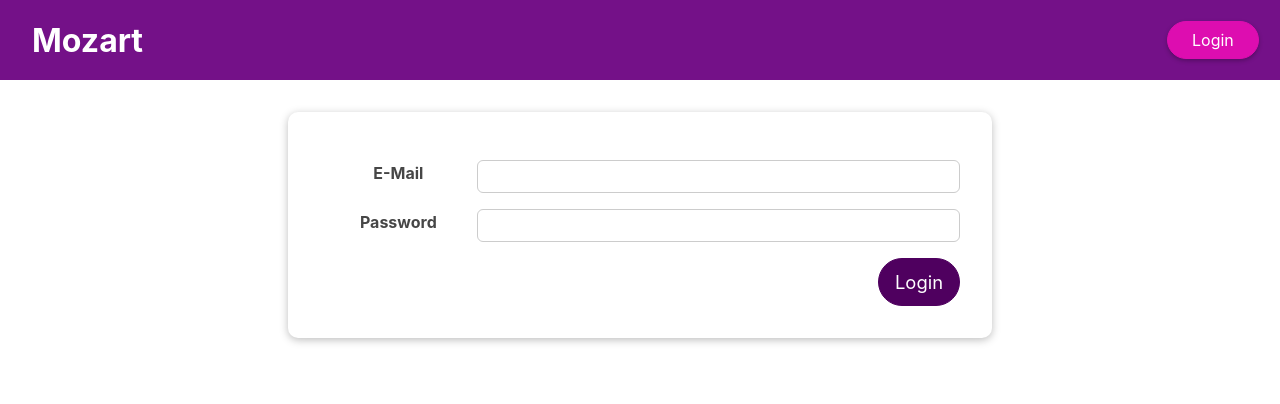
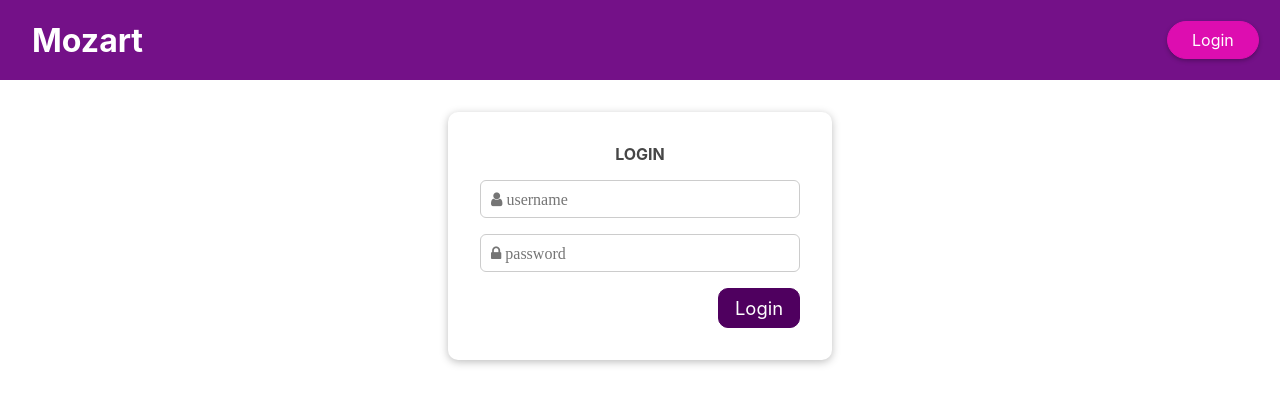
Before and after one commit to josechambule/mozart-portal, a React (Create React App) app: page /auth in a window 1280 px wide. Shown: the top 404 px of the page. Built offline with nearby package versions, Linux system fonts and the light colour scheme.

Commit message:
changing login page

```diff
--- a/package.json
+++ b/package.json
@@ -3,10 +3,15 @@
   "version": "0.1.0",
   "private": true,
   "dependencies": {
+    "@emotion/react": "^11.10.6",
+    "@emotion/styled": "^11.10.6",
+    "@mui/icons-material": "^5.11.11",
+    "@mui/material": "^5.11.14",
     "@testing-library/jest-dom": "^5.16.5",
     "@testing-library/react": "^13.4.0",
     "@testing-library/user-event": "^13.5.0",
     "cors": "^2.8.5",
+    "font-awesome": "^4.7.0",
     "react": "^18.2.0",
     "react-dom": "^18.2.0",
     "react-router-dom": "^6.8.2",
--- a/src/Layout/UI/Button/Button.module.css
+++ b/src/Layout/UI/Button/Button.module.css
@@ -3,10 +3,10 @@
   border: 1px solid #4f005f;
   background: #4f005f;
   color: white;
-  padding: 0.75rem 1rem;
+  padding: 0.5rem 1rem;
   cursor: pointer;
   font-size: 1.15rem;
-  border-radius: 60px;
+  border-radius: 10px;
 }
 
 .button:hover,
--- a/src/component/Auth/Auth.js
+++ b/src/component/Auth/Auth.js
@@ -1,11 +1,11 @@
 import classes from "./Auth.module.css";
-import Card from "../../Layout/UI/Card/Card"
-import Button from "../../Layout/UI/Button/Button"
+import Card from "../../Layout/UI/Card/Card";
+import Button from "../../Layout/UI/Button/Button";
 import { Form } from "react-router-dom";
 import { useState } from "react";
+import '../../../node_modules/font-awesome/css/font-awesome.min.css';
 
 function Auth() {
-
   const [isLoading, setIsLoading] = useState(false);
 
   const submitHandler = () => {
@@ -15,41 +15,21 @@ function Auth() {
   return (
     <Card className={classes.login}>
       <Form method="post" onSubmit={submitHandler}>
-        <div className = {classes.control}
-         /* className={`${classes.control} ${
-            emailState.isValid === false ? classes.invalid : ""
-          }`}*/
-        >
-          <label htmlFor="email">E-Mail</label>
-          <input
-            type="email"
-            id="email"
-            name="email"
-            required
-            /*value={emailState.value}
-            onChange={emailChangeHandler}
-            onBlur={validateEmailHandler}*/
-          />
+        <div className={classes.loginlabel}>
+          <label>LOGIN</label>
         </div>
-        <div className = {classes.control}
-          /*className={`${classes.control} ${
-            passwordIsValid === false ? classes.invalid : ""
-          }`}*/
-        >
-          <label htmlFor="password">Password</label>
-          <input
-            type="password"
-            id="password"
-            name="password"
-            required
-            //value={enteredPassword}
-            //onChange={passwordChangeHandler}
-            //onBlur={validatePasswordHandler}
-          />
+        <div className={classes.control}>
+          <label htmlFor="username"></label>
+          <input type="text" id="username" name="username" placeholder="&#xf007; username" required />
+        </div>
+        <div className={classes.control}>
+          <label htmlFor="password"></label>
+          <input type="password" id="password" name="password" placeholder="&#xf023; password" required />
         </div>
         <div className={classes.actions}>
           <Button type="submit" disabled={isLoading}>
-          <i className={`${isLoading === true ? classes.loading : ""}`}></i>Login
+            <i className={`${isLoading === true ? classes.loading : ""}`}></i>
+            Login
           </Button>
         </div>
       </Form>
--- a/src/component/Auth/Auth.module.css
+++ b/src/component/Auth/Auth.module.css
@@ -1,6 +1,6 @@
 .login {
   width: 90%;
-  max-width: 40rem;
+  max-width: 20rem;
   margin: 2rem auto;
   padding: 2rem;
 }
@@ -12,24 +12,31 @@
   flex-direction: column;
 }
 
-.control label,
+/*.control label,*/
 .control input {
   display: block;
 }
 
-.control label {
+/*.control label {
   font-weight: bold;
   flex: 1;
   color: #464646;
   margin-bottom: 0.5rem;
+}*/
+
+.loginlabel {
+  font-weight: bold;
+  flex: 1;
+  color: #464646;
 }
 
 .control input {
   flex: 3;
   font: inherit;
-  padding: 0.35rem 0.35rem;
+  padding: 0.625rem 0.625rem;
   border-radius: 6px;
   border: 1px solid #ccc;
+  font-family: FontAwesome;
 }
 
 .control input:focus {
@@ -45,6 +52,7 @@
 
 .actions {
   text-align: right;
+  border-radius: 10px;
 }
 
 .loading{
--- a/src/component/Submission/CSS/SubmissionList.module.css
+++ b/src/component/Submission/CSS/SubmissionList.module.css
@@ -1,6 +1,6 @@
 .container {
   width: 100%;
-  min-height: 80vh;
+  min-height: 7rem;
   background: #fff;
   display: flex;
   align-items: center;
@@ -119,31 +119,31 @@ tr:hover {
 }
 
 .edit {
-  background: transparent;
-  background-image: -webkit-linear-gradient(top, transparent, transparent);
-  background-image: -moz-linear-gradient(top, transparent, transparent);
-  background-image: -ms-linear-gradient(top, transparent, transparent);
-  background-image: -o-linear-gradient(top, transparent, transparent);
-  background-image: linear-gradient(to bottom, transparent, transparent);
+  background: #6c7ae0;
+  background-image: -webkit-linear-gradient(top, #6c7ae0, #6c7ae0);
+  background-image: -moz-linear-gradient(top, #6c7ae0, #6c7ae0);
+  background-image: -ms-linear-gradient(top, #6c7ae0, #6c7ae0);
+  background-image: -o-linear-gradient(top, #6c7ae0, #6c7ae0);
+  background-image: linear-gradient(to bottom, #6c7ae0, #6c7ae0);
   -webkit-border-radius: 60;
   -moz-border-radius: 60;
-  border-radius: 60px;
-  text-shadow: 0px 0px 0px #2980b9;
-  font-family: Arial;
-  color: #2980b9;
+  border-radius: 5px;
+  text-shadow: 1px 1px 3px #666666;
+  font-family: Lato-Regular;
+  color: #ffffff;
   font-size: 20px;
-  padding: 10px 20px 10px 20px;
+  padding: 5px 10px 5px 10px;
   text-decoration: none;
   border: 0;
 }
 
 .edit:hover {
-  background: transparent;
-  background-image: -webkit-linear-gradient(top, transparent, transparent);
-  background-image: -moz-linear-gradient(top, transparent, transparent);
-  background-image: -ms-linear-gradient(top, transparent, transparent);
-  background-image: -o-linear-gradient(top, transparent, transparent);
-  background-image: linear-gradient(to bottom, transparent, transparent);
+  background: #6c7ae0;
+  background-image: -webkit-linear-gradient(top, #6c7ae0, #6c7ae0);
+  background-image: -moz-linear-gradient(top, #6c7ae0, #6c7ae0);
+  background-image: -ms-linear-gradient(top, #6c7ae0, #6c7ae0);
+  background-image: -o-linear-gradient(top, #6c7ae0, #6c7ae0);
+  background-image: linear-gradient(to bottom, #6c7ae0, #6c7ae0);
   text-decoration: none;
 }
 
--- a/src/component/Submission/SubmissionItem.js
+++ b/src/component/Submission/SubmissionItem.js
@@ -38,7 +38,7 @@ function SubmissionItem(props) {
                       <td>{val.createdBy}</td>
                       <td>
                         <button
-                          className={classes.edit}
+                          className={classes.btn}
                           onClick={() => {
                             submissionCtx.addSubmission({
                               id: val.id,
--- a/src/pages/Authentication.js
+++ b/src/pages/Authentication.js
@@ -10,7 +10,7 @@ export default AuthenticationPage;
 export async function action({ request }) {
   const data = await request.formData();
   const authData = {
-    username: data.get("email"),
+    username: data.get("username"),
     password: data.get("password"),
   };
 
```
Also changed, not shown: 1 other file (tests, documents, lock files or other folders).
